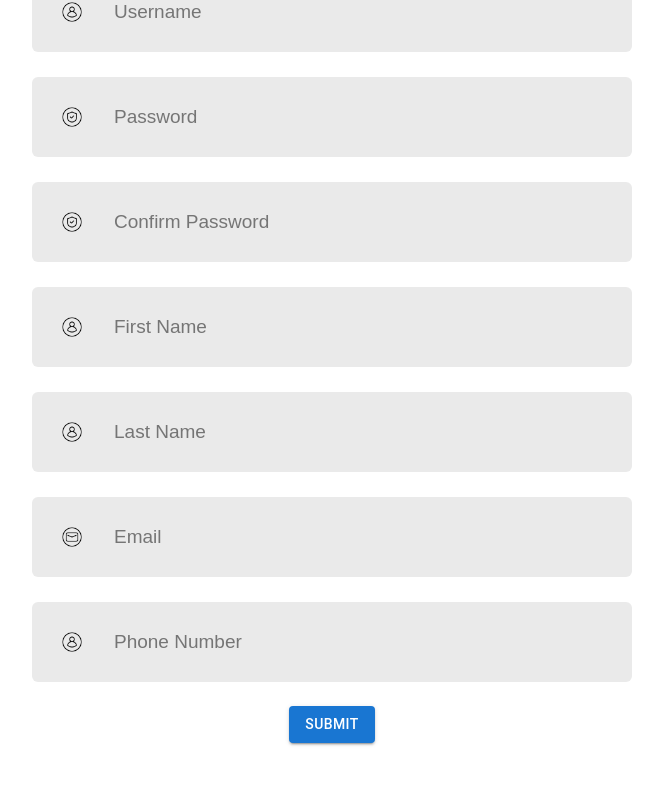
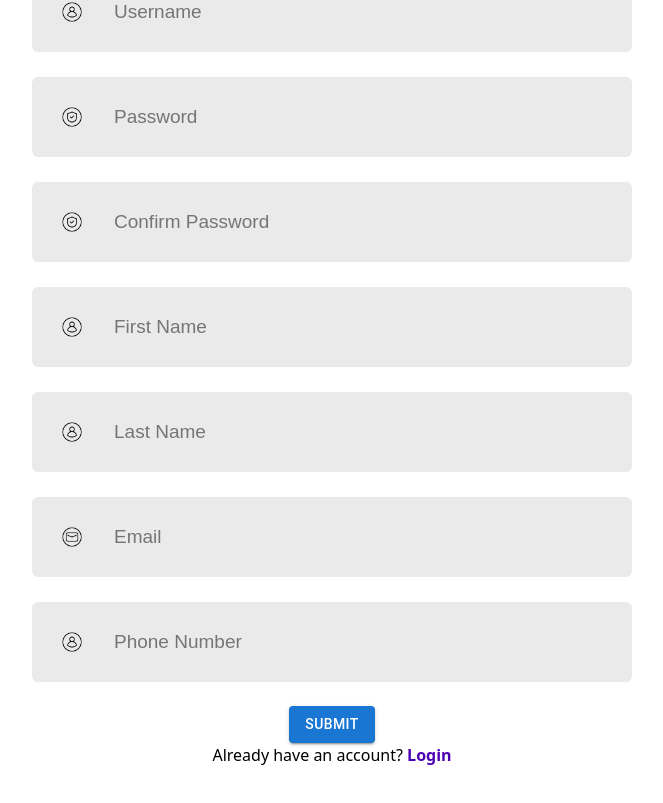
Before and after one commit to SaraVaseem/COMP440, a React (Vite) app in the folder myapp/: page /signup in a window 1280 px wide. Shown: the part 432-1235 px from the top of the page, without its empty margins (308-971 px from the left). Built offline with nearby package versions, Linux system fonts and the light colour scheme.

Commit message:
Allowed user to go back and forth becasee login and signup.

```diff
--- a/myapp/src/App.css
+++ b/myapp/src/App.css
@@ -146,3 +146,33 @@
   justify-content: center;
   align-items: center;
 }
+
+.signup_link{
+  font-size:16px rem;
+  color: #b40000;
+}
+
+.signup-link a{
+  font-weight: bold;
+  text-decoration: none;
+  color: #4c00b4;
+}
+
+.signup-link a:hover{
+  text-decoration: underline;
+}
+
+.login-link{
+  font-size:16px rem;
+  color: #b40000;
+}
+
+.login-link a{
+  font-weight: bold;
+  text-decoration: none;
+  color: #4c00b4;
+}
+
+.login-link a:hover{
+  text-decoration: underline;
+}
--- a/myapp/src/pages/Login.tsx
+++ b/myapp/src/pages/Login.tsx
@@ -4,6 +4,7 @@ import user_icon from "../Assets/person.png";
 import password_icon from "../Assets/password.png";
 import axios from "axios";
 import { Navigate } from "react-router-dom";
+import { Link } from "react-router-dom";
 import Button from "@mui/material/Button";
 //import {useAuth } from '../auth/AuthContext'
 
@@ -32,7 +33,7 @@ export default function Login() {
   if (success) {
     return <Navigate to="/home" replace />;
   }
-
+// return is pretty stuff what is being returned tp the user
   return (
     <div className="container">
       <div className="header">
@@ -71,6 +72,11 @@ export default function Login() {
             Sign In
           </Button>
         </div>
+
+        <div className="signup-link" style={{ color: "Black"}}>
+          Don’t have an account? <Link to="/signup">Sign up</Link>
+        </div>
+
       </form>
     </div>
   );
--- a/myapp/src/pages/Signup.tsx
+++ b/myapp/src/pages/Signup.tsx
@@ -6,6 +6,7 @@ import email_icon from "../Assets/email.png";
 import password_icon from "../Assets/password.png";
 import axios from "axios";
 import { Navigate } from "react-router-dom";
+import { Link } from "react-router-dom";
 
 export default function Signup() {
   const [firstName, setFirstName] = useState();
@@ -170,6 +171,11 @@ export default function Signup() {
             Submit
           </Button>
         </div>
+
+        <div className="login-link" style={{ color: "Black"}}>
+          Already have an account? <Link to="/login">Login</Link>
+        </div>
+
       </form>
     </div>
   );
```
Also changed, not shown: 1 other file (tests, documents, lock files or other folders).
